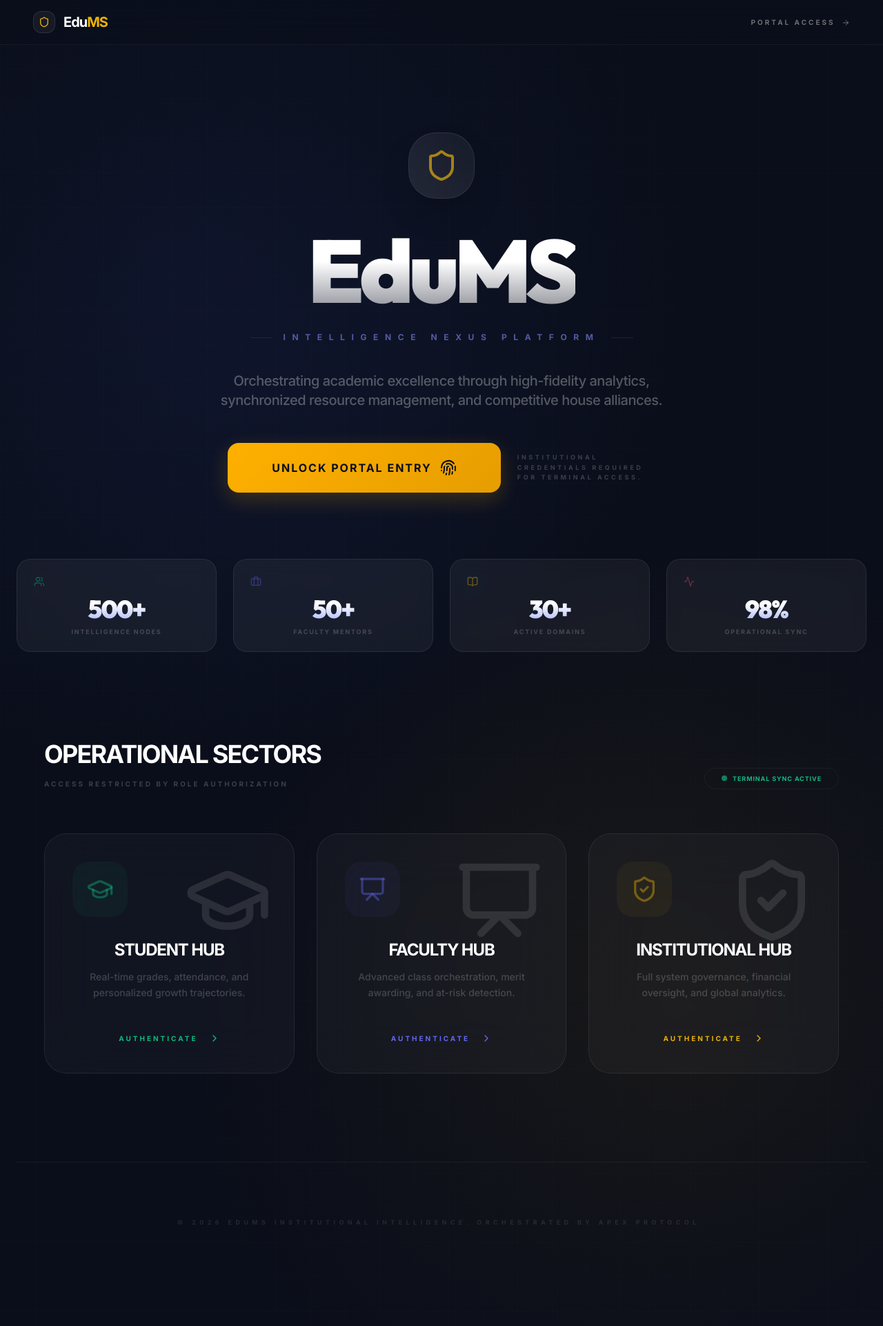
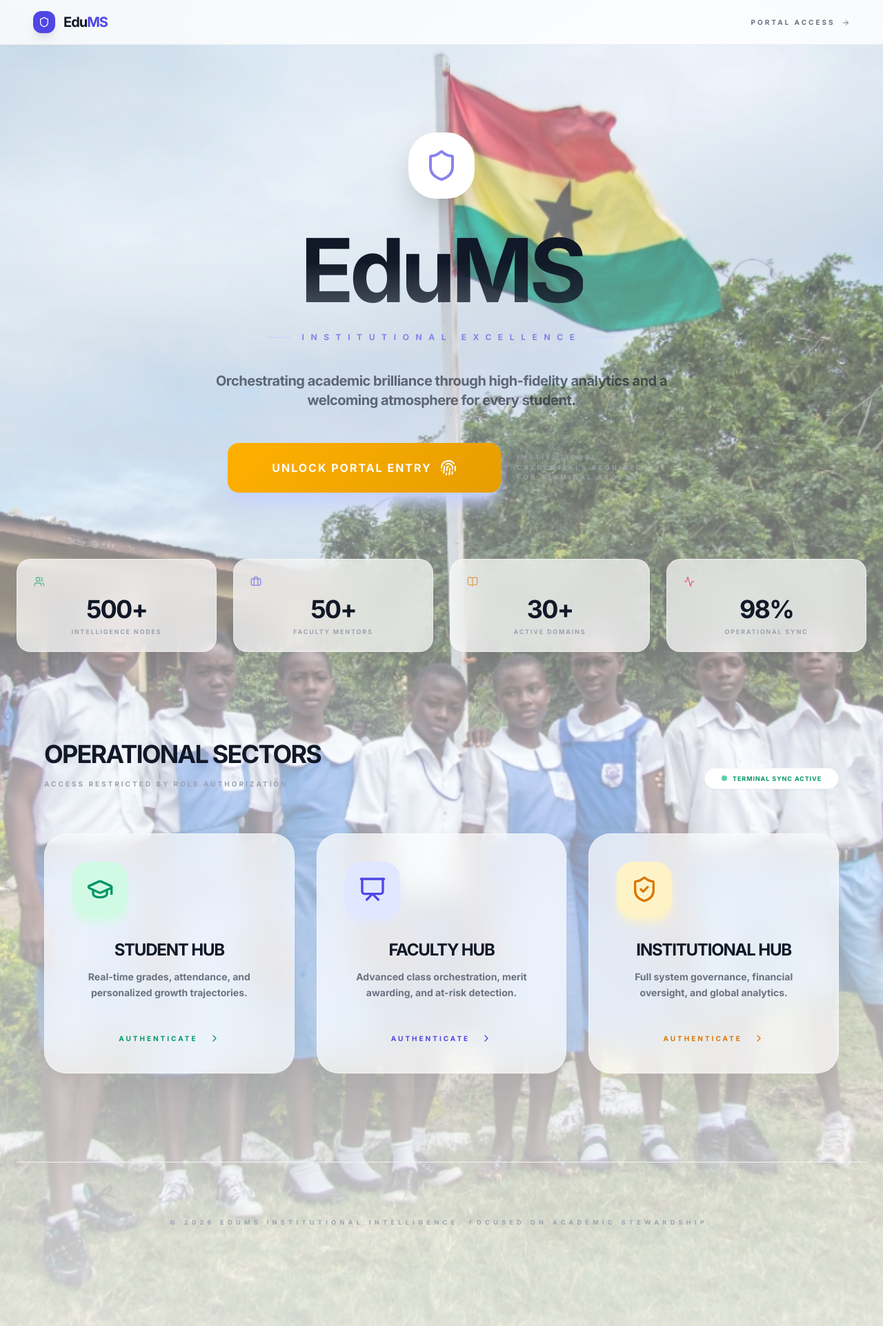
Before and after one commit to KARTEY-JUNIOR-KWASI/Management-System, a Django app: page / in a window 1280 px wide. Shown: the whole page at 69% size. Run offline with Django 5.2, Linux system fonts and the light colour scheme; data comes from the database, SQL or seed files in the repository; some libraries are stand-ins or nearby versions.

Commit message:
feat(landing-page): Deploy welcoming institutional photo and light-glassmorphism theme for a friendly student first impression.

```diff
--- a/static/css/entrance_premium.css
+++ b/static/css/entrance_premium.css
@@ -224,3 +224,26 @@
 .role-tile:hover i {
     transform: scale(1.1) rotate(5deg);
 }
+
+/* 🌤️ Welcoming Light Glassmorphism */
+.light-glass {
+    background: rgba(255, 255, 255, 0.7) !important;
+    backdrop-filter: blur(20px) !important;
+    -webkit-backdrop-filter: blur(20px) !important;
+    border: 1px solid rgba(255, 255, 255, 0.4) !important;
+    box-shadow: 0 20px 50px rgba(0, 0, 0, 0.05) !important;
+}
+
+.light-text-nexus {
+    color: #1a1a1a !important;
+}
+
+.light-subtext-nexus {
+    color: rgba(0, 0, 0, 0.6) !important;
+}
+
+.hero-light-text {
+    background: linear-gradient(to bottom, #111827 40%, rgba(17, 24, 39, 0.7) 100%) !important;
+    -webkit-background-clip: text !important;
+    -webkit-text-fill-color: transparent !important;
+}
--- a/templates/core/home.html
+++ b/templates/core/home.html
@@ -9,12 +9,19 @@
 <link rel="stylesheet" href="{% static 'css/entrance_premium.css' %}">
 <style>
     .landing-wrapper {
-        background-color: #0a0e1a;
-        background-image:
-            radial-gradient(circle at 20% 20%, rgba(67, 97, 238, 0.15) 0%, transparent 40%),
-            radial-gradient(circle at 80% 80%, rgba(255, 176, 0, 0.1) 0%, transparent 40%);
+        background-image: url('{% static "images/school_welcoming_bg.jpg" %}');
+        background-size: cover;
+        background-position: center top;
+        background-attachment: fixed;
         min-height: 100vh;
         position: relative;
+    }
+    .landing-wrapper::before {
+        content: '';
+        position: absolute;
+        inset: 0;
+        background: linear-gradient(to bottom, rgba(255,255,255,0.2) 0%, rgba(255,255,255,0.8) 100%);
+        z-index: 1;
     }
     .landing-content {
         position: relative;
@@ -25,12 +32,6 @@
         padding: 8rem 0 6rem 0;
         text-align: center;
     }
-    .hero-gradient-text {
-        background: linear-gradient(to bottom, #ffffff 40%, rgba(255,255,255,0.5) 100%);
-        -webkit-background-clip: text;
-        -webkit-text-fill-color: transparent;
-        line-height: 1;
-    }
     .glass-nav {
         position: fixed;
         top: 0;
@@ -39,8 +40,8 @@
         z-index: 100;
         backdrop-filter: blur(20px);
         -webkit-backdrop-filter: blur(20px);
-        border-bottom: 1px solid rgba(255, 255, 255, 0.05);
-        background: rgba(10, 14, 26, 0.5);
+        border-bottom: 1px solid rgba(0, 0, 0, 0.05);
+        background: rgba(255, 255, 255, 0.8);
     }
 </style>
 {% endblock %}
@@ -51,13 +52,13 @@
     <!-- 🧭 Strategic Navigation -->
     <nav class="glass-nav py-4 px-6 md:px-12 flex items-center justify-between">
         <div class="flex items-center gap-3">
-            <div class="w-8 h-8 rounded-xl bg-white/5 border border-white/10 flex items-center justify-center">
-                 <i data-lucide="shield" class="w-4 h-4 text-yellow-500"></i>
+            <div class="w-8 h-8 rounded-xl bg-indigo-600 flex items-center justify-center shadow-lg">
+                 <i data-lucide="shield" class="w-4 h-4 text-white"></i>
             </div>
-            <span class="text-xl font-black text-white tracking-tighter">Edu<span class="text-yellow-500">MS</span></span>
+            <span class="text-xl font-black text-gray-900 tracking-tighter">Edu<span class="text-indigo-600">MS</span></span>
         </div>
         {% if not user.is_authenticated %}
-        <a href="{% url 'account_login' %}" class="text-[10px] font-black text-white/40 uppercase tracking-[0.3em] hover:text-white transition-colors">
+        <a href="{% url 'account_login' %}" class="text-[10px] font-black text-gray-500 uppercase tracking-[0.3em] hover:text-indigo-600 transition-colors">
             Portal Access <i data-lucide="arrow-right" class="inline w-3 h-3 ml-1"></i>
         </a>
         {% endif %}
@@ -69,41 +70,39 @@
         <section class="hero-nexus animate-fade-up">
             <div class="flex flex-col items-center justify-center mb-8">
                 <div class="relative group mb-10">
-                    <div class="absolute -inset-10 bg-indigo-500/20 rounded-full blur-3xl opacity-0 group-hover:opacity-100 transition-opacity duration-1000"></div>
-                    <div class="w-24 h-24 rounded-[2.5rem] bg-white/5 backdrop-blur-3xl border border-white/10 flex items-center justify-center shadow-2xl relative z-10 overflow-hidden">
-                        <i data-lucide="shield" class="w-12 h-12 text-yellow-500 animate-pulse"></i>
-                        <div class="absolute inset-0 bg-gradient-to-tr from-white/5 to-transparent"></div>
+                    <div class="absolute -inset-10 bg-indigo-500/10 rounded-full blur-3xl opacity-0 group-hover:opacity-100 transition-opacity duration-1000"></div>
+                    <div class="w-24 h-24 rounded-[2.5rem] bg-white backdrop-blur-3xl border border-white/40 flex items-center justify-center shadow-2xl relative z-10 overflow-hidden">
+                        <i data-lucide="shield" class="w-12 h-12 text-indigo-600 animate-pulse"></i>
                     </div>
                 </div>
 
-                <h1 class="glow-title text-7xl md:text-9xl font-black mb-6 hero-gradient-text tracking-tighter">EduMS</h1>
-                <div class="text-[10px] md:text-[12px] font-black uppercase tracking-[0.8em] text-indigo-400 opacity-60 mb-10 flex items-center gap-4">
-                    <span class="w-8 h-[1px] bg-indigo-500/30"></span>
-                    Intelligence Nexus Platform
-                    <span class="w-8 h-[1px] bg-indigo-500/30"></span>
+                <h1 class="hero-light-text text-7xl md:text-9xl font-black mb-6 tracking-tighter">EduMS</h1>
+                <div class="text-[10px] md:text-[12px] font-black uppercase tracking-[0.8em] text-indigo-600 opacity-60 mb-10 flex items-center gap-4">
+                    <span class="w-8 h-[2px] bg-indigo-200"></span>
+                    Institutional Excellence
+                    <span class="w-8 h-[2px] bg-indigo-200"></span>
                 </div>
-                <p class="text-white/30 max-w-2xl mx-auto text-lg md:text-xl font-medium leading-tight tracking-tight">
-                    Orchestrating academic excellence through high-fidelity analytics,
-                    synchronized resource management, and competitive house alliances.
+                <p class="text-gray-900/60 max-w-2xl mx-auto text-lg md:text-xl font-bold leading-tight tracking-tight">
+                    Orchestrating academic brilliance through high-fidelity analytics
+                    and a welcoming atmosphere for every student.
                 </p>
             </div>
 
             {% if not user.is_authenticated %}
             <div class="flex flex-col md:flex-row items-center justify-center mt-12 gap-6 animate-fade-up delay-1">
-                <a href="{% url 'account_login' %}" class="nexus-btn !w-auto px-16 py-6 group relative overflow-hidden">
-                    <div class="absolute inset-0 bg-white/10 translate-y-full group-hover:translate-y-0 transition-transform duration-500"></div>
+                <a href="{% url 'account_login' %}" class="nexus-btn !w-auto px-16 py-6 group relative overflow-hidden !bg-indigo-600 !text-white shadow-xl shadow-indigo-200">
                     <span class="relative z-10 flex items-center gap-3">
                         Unlock Portal Entry
                         <i data-lucide="fingerprint" class="w-6 h-6"></i>
                     </span>
                 </a>
-                <p class="text-[9px] font-black text-white/20 uppercase tracking-[0.4em] max-w-[200px] text-left leading-relaxed">
+                <p class="text-[9px] font-black text-gray-400 uppercase tracking-[0.4em] max-w-[200px] text-left leading-relaxed">
                     Institutional credentials required for terminal access.
                 </p>
             </div>
             {% else %}
             <div class="flex justify-center mt-12 animate-fade-up">
-                <a href="{% if user.role == 'admin' %}{% url 'admin_dashboard' %}{% elif user.role == 'teacher' %}{% url 'teacher_dashboard' %}{% else %}{% url 'student_dashboard' %}{% endif %}" class="nexus-btn !w-auto px-16 py-6 group">
+                <a href="{% if user.role == 'admin' %}{% url 'admin_dashboard' %}{% elif user.role == 'teacher' %}{% url 'teacher_dashboard' %}{% else %}{% url 'student_dashboard' %}{% endif %}" class="nexus-btn !w-auto px-16 py-6 !bg-indigo-600 !text-white group">
                     <span class="flex items-center gap-3">
                         Return to Hub
                         <i data-lucide="layout-grid" class="w-6 h-6"></i>
@@ -115,25 +114,25 @@
 
         <!-- 🧊 Institutional Pulse (Stats Grid) -->
         <div class="grid grid-cols-2 lg:grid-cols-4 gap-6 mb-32 animate-fade-up delay-2">
-            <div class="glass-stat">
-                <i data-lucide="users" class="w-4 h-4 text-emerald-500 mb-3 opacity-40"></i>
-                <h3 class="text-4xl font-black text-white glow-title tracking-tighter">500+</h3>
-                <p class="text-[9px] font-black text-white/20 uppercase tracking-[0.2em] mt-2 leading-none">Intelligence Nodes</p>
+            <div class="glass-stat light-glass">
+                <i data-lucide="users" class="w-4 h-4 text-emerald-600 mb-3 opacity-60"></i>
+                <h3 class="text-4xl font-black text-gray-900 tracking-tighter">500+</h3>
+                <p class="text-[9px] font-black text-gray-400 uppercase tracking-[0.2em] mt-2 leading-none">Intelligence Nodes</p>
             </div>
-            <div class="glass-stat">
-                <i data-lucide="briefcase" class="w-4 h-4 text-indigo-500 mb-3 opacity-40"></i>
-                <h3 class="text-4xl font-black text-white glow-title tracking-tighter">50+</h3>
-                <p class="text-[9px] font-black text-white/20 uppercase tracking-[0.2em] mt-2 leading-none">Faculty Mentors</p>
+            <div class="glass-stat light-glass">
+                <i data-lucide="briefcase" class="w-4 h-4 text-indigo-600 mb-3 opacity-60"></i>
+                <h3 class="text-4xl font-black text-gray-900 tracking-tighter">50+</h3>
+                <p class="text-[9px] font-black text-gray-400 uppercase tracking-[0.2em] mt-2 leading-none">Faculty Mentors</p>
             </div>
-            <div class="glass-stat">
-                <i data-lucide="book-open" class="w-4 h-4 text-yellow-500 mb-3 opacity-40"></i>
-                <h3 class="text-4xl font-black text-white glow-title tracking-tighter">30+</h3>
-                <p class="text-[9px] font-black text-white/20 uppercase tracking-[0.2em] mt-2 leading-none">Active Domains</p>
+            <div class="glass-stat light-glass">
+                <i data-lucide="book-open" class="w-4 h-4 text-amber-600 mb-3 opacity-60"></i>
+                <h3 class="text-4xl font-black text-gray-900 tracking-tighter">30+</h3>
+                <p class="text-[9px] font-black text-gray-400 uppercase tracking-[0.2em] mt-2 leading-none">Active Domains</p>
             </div>
-            <div class="glass-stat">
-                <i data-lucide="activity" class="w-4 h-4 text-rose-500 mb-3 opacity-40"></i>
-                <h3 class="text-4xl font-black text-white glow-title tracking-tighter">98%</h3>
-                <p class="text-[9px] font-black text-white/20 uppercase tracking-[0.2em] mt-2 leading-none">Operational Sync</p>
+            <div class="glass-stat light-glass">
+                <i data-lucide="activity" class="w-4 h-4 text-rose-600 mb-3 opacity-60"></i>
+                <h3 class="text-4xl font-black text-gray-900 tracking-tighter">98%</h3>
+                <p class="text-[9px] font-black text-gray-400 uppercase tracking-[0.2em] mt-2 leading-none">Operational Sync</p>
             </div>
         </div>
 
@@ -142,10 +141,10 @@
         <section class="max-w-6xl mx-auto pb-32 animate-fade-up delay-3">
             <div class="flex flex-col md:flex-row md:items-end justify-between mb-16 gap-6">
                 <div>
-                    <h2 class="text-4xl font-black text-white tracking-tighter uppercase mb-4">Operational Sectors</h2>
-                    <p class="text-white/20 text-[10px] font-black uppercase tracking-[0.3em]">Access restricted by role authorization</p>
+                    <h2 class="text-4xl font-black text-gray-900 tracking-tighter uppercase mb-4">Operational Sectors</h2>
+                    <p class="text-gray-400 text-[10px] font-black uppercase tracking-[0.3em]">Access restricted by role authorization</p>
                 </div>
-                <div class="flex items-center gap-2 px-6 py-2 rounded-full border border-white/5 text-[9px] font-black text-emerald-500 uppercase tracking-widest">
+                <div class="flex items-center gap-2 px-6 py-2 rounded-full border border-gray-100 bg-white text-[9px] font-black text-emerald-600 uppercase tracking-widest shadow-sm">
                     <span class="w-2 h-2 rounded-full bg-emerald-500 animate-pulse"></span>
                     Terminal Sync Active
                 </div>
@@ -153,46 +152,37 @@
 
             <div class="grid grid-cols-1 md:grid-cols-3 gap-8">
                 <!-- Student Card -->
-                <div class="landing-card-nexus group relative">
-                    <div class="absolute top-0 right-0 p-8 opacity-10 group-hover:opacity-20 transition-opacity">
-                         <i data-lucide="graduation-cap" class="w-32 h-32"></i>
-                    </div>
-                    <div class="w-20 h-20 rounded-3xl bg-emerald-500/5 text-emerald-500/40 flex items-center justify-center mb-8 group-hover:bg-emerald-500 group-hover:text-white transition-all duration-500">
+                <div class="landing-card-nexus group relative light-glass !p-10">
+                    <div class="w-20 h-20 rounded-3xl bg-emerald-100 text-emerald-600 flex items-center justify-center mb-8 group-hover:bg-emerald-600 group-hover:text-white transition-all duration-500 shadow-lg shadow-emerald-100">
                         <i data-lucide="graduation-cap" class="w-10 h-10"></i>
                     </div>
-                    <h4 class="text-2xl font-black text-white mb-3 tracking-tighter uppercase">Student Hub</h4>
-                    <p class="text-sm text-white/20 mb-10 leading-relaxed font-medium">Real-time grades, attendance, and personalized growth trajectories.</p>
-                    <a href="{% url 'account_login' %}" class="inline-flex items-center gap-4 text-[10px] font-black text-emerald-500 uppercase tracking-[0.3em] group-hover:gap-6 transition-all duration-500">
+                    <h4 class="text-2xl font-black text-gray-900 mb-3 tracking-tighter uppercase">Student Hub</h4>
+                    <p class="text-sm text-gray-500 mb-10 leading-relaxed font-bold">Real-time grades, attendance, and personalized growth trajectories.</p>
+                    <a href="{% url 'account_login' %}" class="inline-flex items-center gap-4 text-[10px] font-black text-emerald-600 uppercase tracking-[0.3em] group-hover:gap-6 transition-all duration-500">
                         Authenticate <i data-lucide="chevron-right" class="w-4 h-4"></i>
                     </a>
                 </div>
 
                 <!-- Teacher Card -->
-                <div class="landing-card-nexus group relative">
-                    <div class="absolute top-0 right-0 p-8 opacity-10 group-hover:opacity-20 transition-opacity">
-                         <i data-lucide="presentation" class="w-32 h-32"></i>
-                    </div>
-                    <div class="w-20 h-20 rounded-3xl bg-indigo-500/5 text-indigo-500/40 flex items-center justify-center mb-8 group-hover:bg-indigo-500 group-hover:text-white transition-all duration-500">
+                <div class="landing-card-nexus group relative light-glass !p-10">
+                    <div class="w-20 h-20 rounded-3xl bg-indigo-100 text-indigo-600 flex items-center justify-center mb-8 group-hover:bg-indigo-600 group-hover:text-white transition-all duration-500 shadow-lg shadow-indigo-100">
                         <i data-lucide="presentation" class="w-10 h-10"></i>
                     </div>
-                    <h4 class="text-2xl font-black text-white mb-3 tracking-tighter uppercase">Faculty Hub</h4>
-                    <p class="text-sm text-white/20 mb-10 leading-relaxed font-medium">Advanced class orchestration, merit awarding, and at-risk detection.</p>
-                    <a href="{% url 'account_login' %}" class="inline-flex items-center gap-4 text-[10px] font-black text-indigo-500 uppercase tracking-[0.3em] group-hover:gap-6 transition-all duration-500">
+                    <h4 class="text-2xl font-black text-gray-900 mb-3 tracking-tighter uppercase">Faculty Hub</h4>
+                    <p class="text-sm text-gray-500 mb-10 leading-relaxed font-bold">Advanced class orchestration, merit awarding, and at-risk detection.</p>
+                    <a href="{% url 'account_login' %}" class="inline-flex items-center gap-4 text-[10px] font-black text-indigo-600 uppercase tracking-[0.3em] group-hover:gap-6 transition-all duration-500">
                         Authenticate <i data-lucide="chevron-right" class="w-4 h-4"></i>
                     </a>
                 </div>
 
                 <!-- Admin Card -->
-                <div class="landing-card-nexus group relative">
-                    <div class="absolute top-0 right-0 p-8 opacity-10 group-hover:opacity-20 transition-opacity">
-                         <i data-lucide="shield-check" class="w-32 h-32"></i>
-                    </div>
-                    <div class="w-20 h-20 rounded-3xl bg-yellow-500/5 text-yellow-500/40 flex items-center justify-center mb-8 group-hover:bg-yellow-500 group-hover:text-white transition-all duration-500">
+                <div class="landing-card-nexus group relative light-glass !p-10">
+                    <div class="w-20 h-20 rounded-3xl bg-amber-100 text-amber-600 flex items-center justify-center mb-8 group-hover:bg-amber-600 group-hover:text-white transition-all duration-500 shadow-lg shadow-amber-100">
                         <i data-lucide="shield-check" class="w-10 h-10"></i>
                     </div>
-                    <h4 class="text-2xl font-black text-white mb-3 tracking-tighter uppercase">Institutional Hub</h4>
-                    <p class="text-sm text-white/20 mb-10 leading-relaxed font-medium">Full system governance, financial oversight, and global analytics.</p>
-                    <a href="{% url 'account_login' %}" class="inline-flex items-center gap-4 text-[10px] font-black text-yellow-500 uppercase tracking-[0.3em] group-hover:gap-6 transition-all duration-500">
+                    <h4 class="text-2xl font-black text-gray-900 mb-3 tracking-tighter uppercase">Institutional Hub</h4>
+                    <p class="text-sm text-gray-500 mb-10 leading-relaxed font-bold">Full system governance, financial oversight, and global analytics.</p>
+                    <a href="{% url 'account_login' %}" class="inline-flex items-center gap-4 text-[10px] font-black text-amber-600 uppercase tracking-[0.3em] group-hover:gap-6 transition-all duration-500">
                         Authenticate <i data-lucide="chevron-right" class="w-4 h-4"></i>
                     </a>
                 </div>
@@ -200,8 +190,8 @@
         </section>
         {% endif %}
 
-        <footer class="pt-20 border-t border-white/5 text-center text-white/10 text-[9px] font-black uppercase tracking-[0.6em] pb-20">
-            © 2026 EduMS Institutional Intelligence. Orchestrated by Apex Protocol.
+        <footer class="pt-20 border-t border-gray-100 text-center text-gray-400 text-[9px] font-black uppercase tracking-[0.6em] pb-20">
+            © 2026 EduMS Institutional Intelligence. Focused on Academic Stewardship.
         </footer>
     </div>
 </div>
@@ -209,17 +199,5 @@
 <script>
     // Initialize Lucide Icons
     lucide.createIcons();
-
-    // Smooth scroll for glass nav appearance
-    window.addEventListener('scroll', () => {
-        const nav = document.querySelector('.glass-nav');
-        if (window.scrollY > 50) {
-            nav.classList.add('py-2');
-            nav.classList.remove('py-4');
-        } else {
-            nav.classList.add('py-4');
-            nav.classList.remove('py-2');
-        }
-    });
 </script>
 {% endblock noauth_content %}
```
Also changed, not shown: static/images/school_welcoming_bg.jpg (added).
